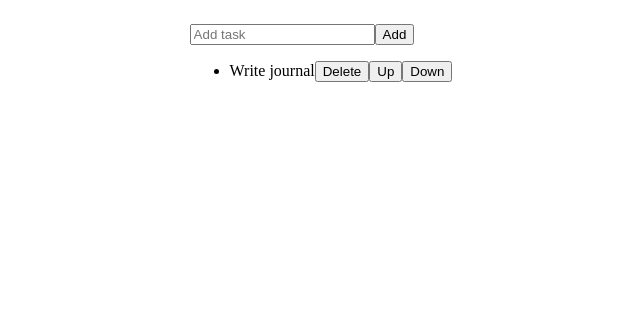
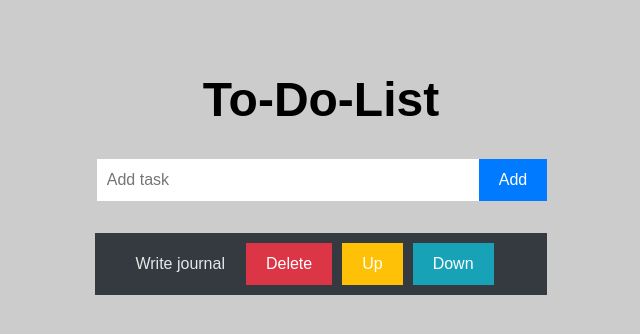
Before and after one commit to emmarcaber/to-do-list-reactapp, a React (Vite) app: page / in a window 1280 px wide. Shown: the top 334 px of the page, without its empty margins (319-959 px from the left). Built offline with nearby package versions, Linux system fonts and the light colour scheme.

Commit message:
feat: add some styles

```diff
--- a/src/ToDoList.jsx
+++ b/src/ToDoList.jsx
@@ -6,16 +6,17 @@ function ToDoList() {
 
     return (
         <div className="container">
-            <p>
-                <input type="text" id="taskInput" placeholder="Add task" />
-                <button>Add</button>
-            </p>
+            <h1 className="title">To-Do-List</h1>
+            <div class="form-control">
+                <input type="text" id="taskInput" placeholder="Add task" className="form-input" />
+                <button class="btn btn-add">Add</button>
+            </div>
 
-            <ul>
+            <ol className="ordered-list">
                 {
                     tasks.map((task, index) => {
                         return (
-                            <li>
+                            <li className="list-items">
                                 <span className="txt-task">{task}</span>
                                 <button className="btn btn-delete">Delete</button>
                                 <button className="btn btn-up">Up</button>
@@ -24,7 +25,7 @@ function ToDoList() {
                         );
                     })
                 }
-            </ul>
+            </ol>
         </div>
     )
 }
--- a/src/index.css
+++ b/src/index.css
@@ -1,5 +1,82 @@
+* {
+    box-sizing: border-box;
+    margin: 0;
+    padding: 0;
+}
+
 body {
+    background-color: hsl(0, 0%, 80%);
+    font-family: Arial, Helvetica, sans-serif;
+}
+
+.title {
+    font-size: 48px;
+    margin-top: .5em;
+    margin-bottom: .5em;
+}
+
+.container {
+    display: flex;
+    flex-direction: column;
+    justify-content: center;
+    align-items: center;
+    margin-top: 3rem;
+}
+
+.btn {
+    border: none;
+    padding: 12px 20px;
+    cursor: pointer;
+    margin: 2px 5px;
+    color: white;
+    font-size: 1rem;
+}
+
+.form-input {
+    padding: 12px 10px;
+    width: 24em;
+    border: none;
+    font-size: 1rem;
+}
+
+.form-control {
+    margin-top: .5em;
+    margin-bottom: .5em;
+}
+
+.ordered-list {
+    margin-top: 1.5em;
+    margin-bottom: .5em;
     display: flex;
     justify-content: center;
     align-items: center;
 }
+
+.list-items {
+    background-color: #343a40;
+    list-style: none;
+    color: hsl(0, 0%, 90%);
+    padding: .5em 1.5em;
+    padding-right: 3em;
+}
+
+.txt-task {
+    padding: 0px 1em;
+}
+
+.btn-add {
+    margin: 0 -2px;
+    background-color: #007bff;
+}
+
+.btn-delete {
+    background-color: #dc3545;
+}
+
+.btn-up {
+    background-color: #ffc107;
+}
+
+.btn-down {
+    background-color: #17a2b8;
+}
```
